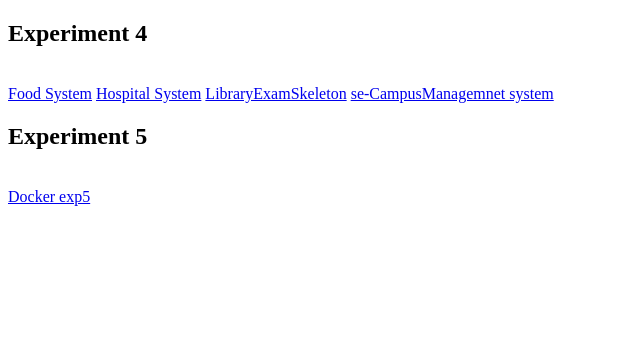
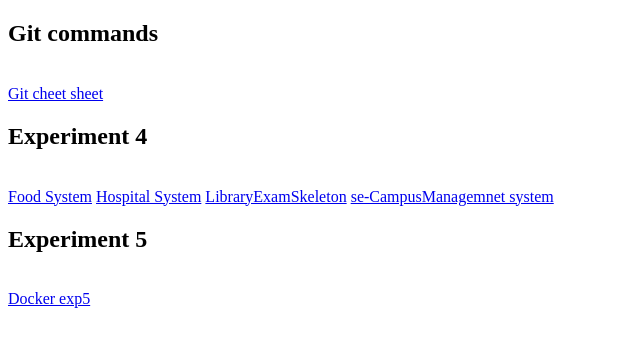
Before and after one commit to ParepalliViswambhar/Scam, a plain HTML site: page index.html in a window 1280 px wide. Shown: the whole page, without its empty margins (0-640 px from the left). Drawn offline with Linux system fonts and the light colour scheme.

Commit message:
git commands added

```diff
--- a/index.html
+++ b/index.html
@@ -4,6 +4,9 @@
     <title>Download ZIP File</title>
 </head>
 <body>
+    <h2>Git commands</h2>
+    <br>
+    <a href="git_cheat_sheet.pdf" download="">Git cheet sheet</a>
     <h2>Experiment 4</h2>
      <br>
      <a href="FoodSystem.zip" download>Food System</a>
```
Also changed, not shown: 1 other file.
